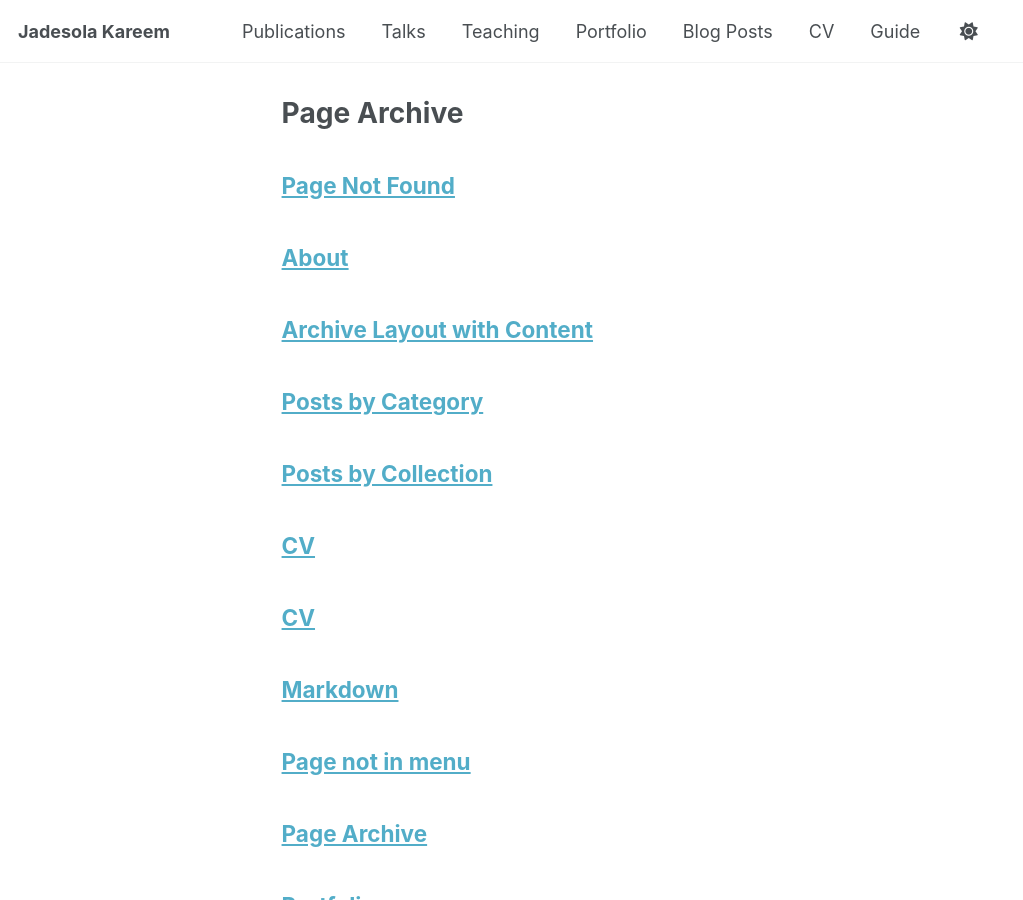
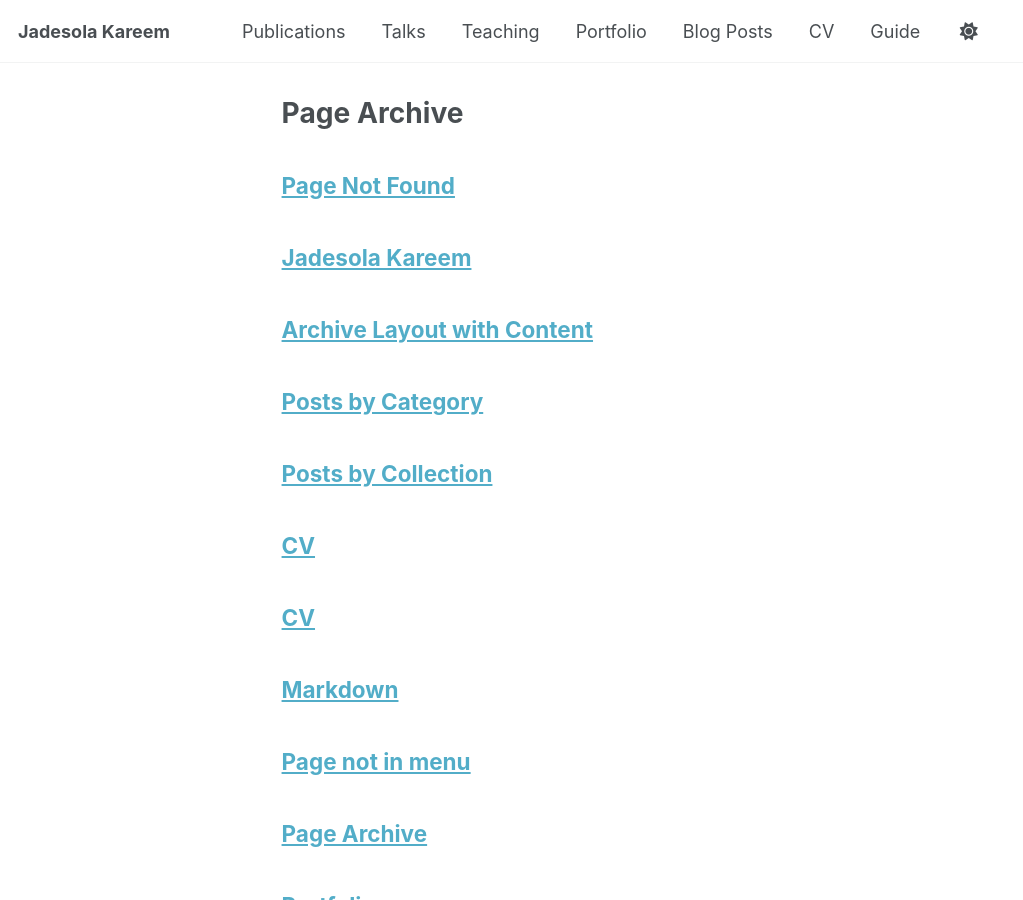
Before and after one commit to jadesola123/jadesola123.github.io, a Jekyll site: the page built from _pages/page-archive.html, in a window 1280 px wide and 900 px high. Shown: the whole window, without its empty margins (0-1023 px from the left). Built offline with Jekyll 4.4.1, drawn with Linux system fonts in a browser that asks for light colours.

Commit message:
Update about.md

```diff
--- a/_pages/about.md
+++ b/_pages/about.md
@@ -1,8 +1,10 @@
 ---
-layout: page
-title: "About"
-permalink: /about/
+permalink: /
+title: "Jadesola Kareem"
 author_profile: true
+redirect_from:
+  - /about/
+  - /about.html
 ---
 
 Hi, I’m Jadesola Kareem — a machine learning enthusiast and early-career researcher with a background in computer engineering and a master's in Advanced Computer Science from the University of Chester.
```
